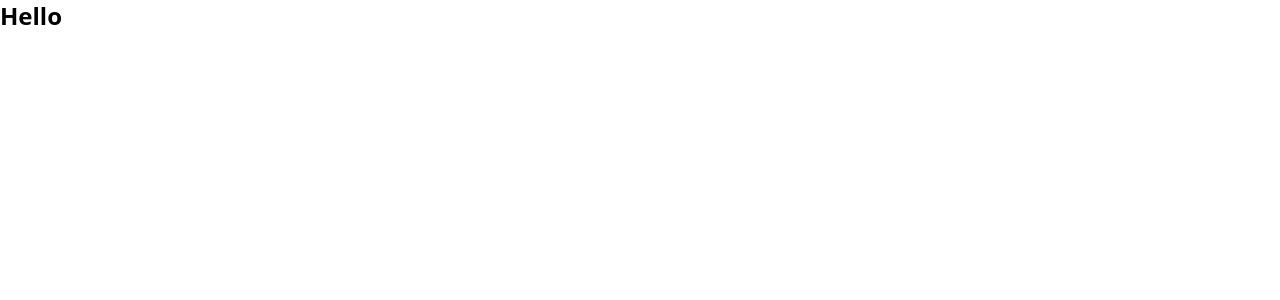
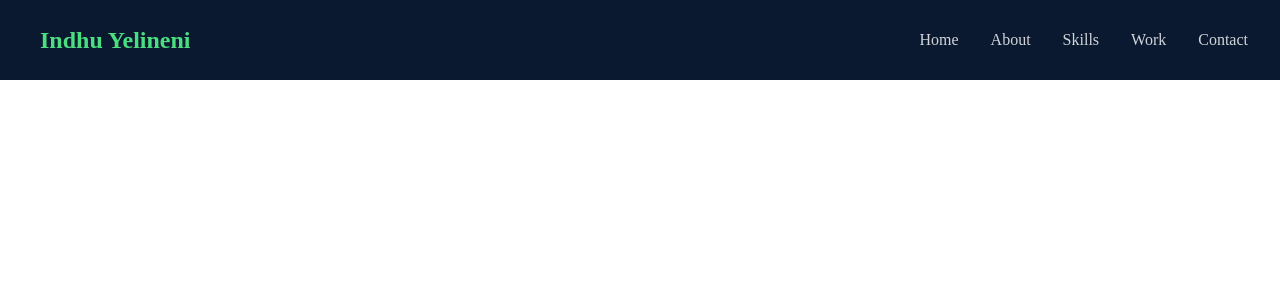
Before and after one commit to indhu-github/MyPortfolio, a React (Create React App) app: page / in a window 1280 px wide. Shown: the top 300 px of the page. Built offline with nearby package versions, Linux system fonts and the light colour scheme.

Commit message:
Navbar component

```diff
--- a/package.json
+++ b/package.json
@@ -6,9 +6,13 @@
     "@testing-library/jest-dom": "^5.16.5",
     "@testing-library/react": "^13.4.0",
     "@testing-library/user-event": "^13.5.0",
+    "autoprefixer": "^10.4.2",
+    "postcss": "^8.4.8",
     "react": "^18.2.0",
     "react-dom": "^18.2.0",
+    "react-icons": "^4.7.1",
     "react-scripts": "5.0.1",
+    "tailwindcss": "^3.1.6",
     "web-vitals": "^2.1.4"
   },
   "scripts": {
--- a/public/index.html
+++ b/public/index.html
@@ -14,7 +14,6 @@
       manifest.json provides metadata used when your web app is installed on a
       user's mobile device or desktop. See https://developers.google.com/web/fundamentals/web-app-manifest/
     -->
-    <link rel="manifest" href="%PUBLIC_URL%/manifest.json" />
     <!--
       Notice the use of %PUBLIC_URL% in the tags above.
       It will be replaced with the URL of the `public` folder during the build.
--- a/src/App.js
+++ b/src/App.js
@@ -1,8 +1,10 @@
+import React from "react";
+import Navbar from "./components/Navbar";
 
 function App() {
   return (
     <div>
-      <h1 className="text-2xl font-bold">Hello</h1>
+      <Navbar />
     </div>
   );
 }
--- /dev/null
+++ b/src/components/Navbar.jsx
@@ -0,0 +1,44 @@
+import React,{useState} from "react";
+import { FaBars, FaTimes } from "react-icons/fa";
+
+function Navbar() {
+const [nav,setNav] = useState(false);
+const handleClick = () =>{
+  setNav(!nav);
+}
+
+  return (
+    <div className="fixed w-full h-[80px] flex justify-between items-center px-4 bg-[#0a192f] text-gray-300">
+      <div>
+        <h2 className="font-bold text-2xl text-green-400 ml-6">
+          Indhu Yelineni
+        </h2>
+      </div>
+
+      {/* Menu */}
+      <ul className="hidden md:flex">
+        <li>Home</li>
+        <li>About</li>
+        <li>Skills</li>
+        <li>Work</li>
+        <li>Contact</li>
+      </ul>
+
+      {/* Hamburger */}
+      <div onClick={handleClick} className="md:hidden z-10">
+        {!nav? <FaBars /> : <FaTimes/>}
+      </div>
+
+      {/* Mobile Menu */}
+      <ul className={!nav ? 'hidden' : 'absolute left-0 top-0 w-full bg-[#0a192f] flex flex-col justify-center items-center h-screen'}>
+        <li className="py-6 text-4xl">Home</li>
+        <li className="py-6 text-4xl">About</li>
+        <li className="py-6 text-4xl">Skills</li>
+        <li className="py-6 text-4xl">Work</li>
+        <li className="py-6 text-4xl">Contact</li>
+      </ul>
+    </div>
+  );
+}
+
+export default Navbar;
--- a/src/index.css
+++ b/src/index.css
@@ -1,3 +1,15 @@
 @tailwind base;
 @tailwind components;
 @tailwind utilities;
+
+@import url('https://fonts.googleapis.com/css2?family=Raleway:wght@300;400;500;600;700;800;900&display=swap');
+
+@layer base {
+    body {
+        @apply font-[Raleway];
+    }
+    li {
+        @apply px-4;
+        @apply cursor-pointer
+    }
+}
```
Also changed, not shown: 1 other file (tests, documents, lock files or other folders).
